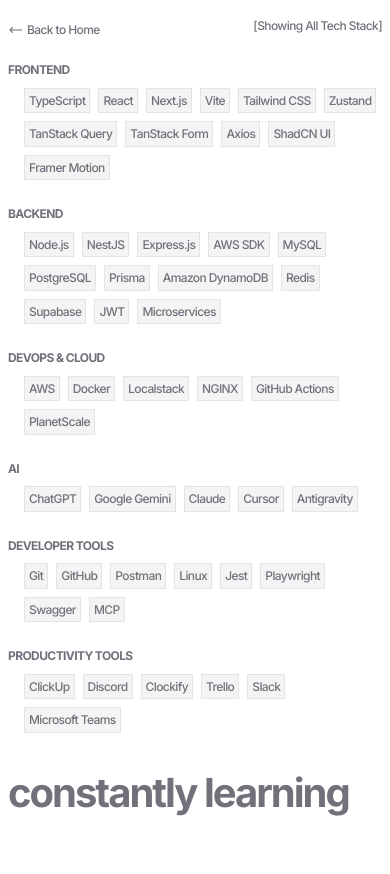
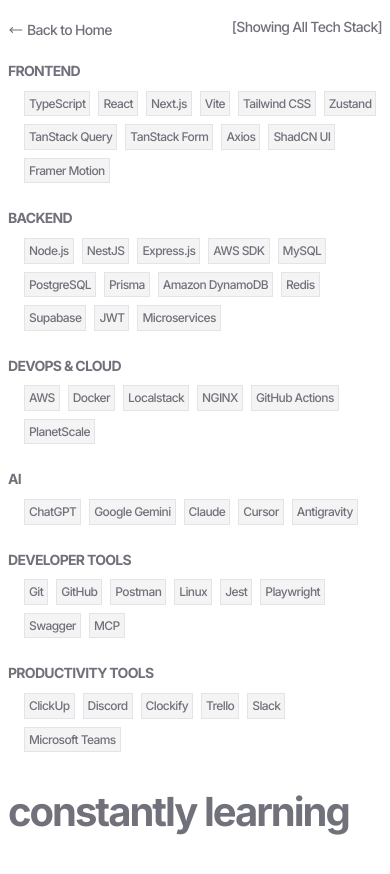
Before and after one commit to Stephen-Coloma/personal-website, a Next.js app: page /tech-stack in a window 390 px wide. Shown: the top 874 px of the page. Built offline with nearby package versions, Linux system fonts and the light colour scheme.

Commit message:
feat: fixed spacing and font size

```diff
--- a/app/globals.css
+++ b/app/globals.css
@@ -128,11 +128,11 @@
   }
 
   span {
-    @apply text-xs md:text-sm font-medium leading-relaxed tracking-tighter;
+    @apply text-sm font-medium leading-relaxed tracking-tighter;
   }
 
   button {
-    @apply text-xs md:text-sm font-medium leading-relaxed tracking-tighter;
+    @apply text-sm font-medium leading-relaxed tracking-tighter;
   }
 
   ::selection {
--- a/app/page.tsx
+++ b/app/page.tsx
@@ -15,10 +15,10 @@
         <Navigation />
       </div>
 
-      <main className="px-2 py-4 grid grid-cols-1 md:grid-cols-4 md:gap-4">
+      <main className="px-2 py-4 grid grid-cols-1 md:grid-cols-4 md:gap-6">
 
         {/* left side */}
-        <section className="flex flex-col h-auto md:h-[calc(100vh-8rem)] md:sticky md:top-4 gap-4">
+        <section className="flex flex-col h-auto md:h-[calc(100vh-8rem)] md:sticky md:top-4">
 
           <Profile />
 
@@ -34,7 +34,7 @@
         </section>
 
         {/* right side */}
-        <section className="col-span-1 md:col-span-3 space-y-8">
+        <section className="col-span-1 md:col-span-3 space-y-12">
           <About />
           <Experience />
           <Projects />
--- a/app/projects/page.tsx
+++ b/app/projects/page.tsx
@@ -9,7 +9,7 @@
   const allProjects = [...featuredProjects, ...otherProjects]
 
   return (
-    <div className="animate-enter-up px-2 py-4 space-y-2 md:space-y-0">
+    <div className="animate-enter-up px-2 py-4 space-y-2 md:space-y-2">
       <div className="w-full mb-4 flex justify-between">
         <Button
             variant="link"
--- a/components/footer.tsx
+++ b/components/footer.tsx
@@ -4,7 +4,7 @@
     return (
         <footer className="relative overflow-hidden">
             {/* Image container */}
-            <div className="relative w-full h-40 md:h-72">
+            <div className="relative w-full h-40 md:h-80">
                 <Image
                     src="/images/profile-photo.png"
                     alt="Footer background"
--- a/components/project-item.tsx
+++ b/components/project-item.tsx
@@ -74,7 +74,7 @@
                                 <MoveUpRight className="w-3 h-3" />
                             </a>
                         </TooltipTrigger>
-                        <TooltipContent className="px-3 py-1.5 text-xs font-medium">
+                        <TooltipContent className="px-3 py-1.5 text-sm font-medium">
                             visit {link}
                         </TooltipContent>
                     </Tooltip>
--- a/components/projects.tsx
+++ b/components/projects.tsx
@@ -21,7 +21,7 @@
         </Button>
       </div>
 
-      <div className="space-y-2 md:space-y-0">
+      <div className="space-y-2 md:space-y-2">
         {featuredProjects.map((project) => (
           <ProjectItem
             key={project.title}
--- a/components/resume-viewer.tsx
+++ b/components/resume-viewer.tsx
@@ -25,13 +25,13 @@
         <DialogHeader className="p-4 gap-4">
           <div className="flex items-center gap-2">
             <div className="bg-primary/10 p-2">
-              <span className="text-primary font-bold text-xs">PDF</span>
+              <span className="text-primary font-bold text-sm">PDF</span>
             </div>
             <div>
               <DialogTitle className="font-semibold tracking-tight">
                 stephen_coloma_resume.pdf
               </DialogTitle>
-              <p className="text-xs text-muted-foreground font-medium">Last updated: April 2026</p>
+              <p className="text-sm text-muted-foreground font-medium">Last updated: April 2026</p>
             </div>
           </div>
 
--- a/components/ui/button.tsx
+++ b/components/ui/button.tsx
@@ -5,7 +5,7 @@
 import { cn } from "@/lib/utils"
 
 const buttonVariants = cva(
-  "tracking-tighter group/button inline-flex shrink-0 items-center justify-center rounded-md border border-transparent bg-clip-padding text-xs/relaxed font-medium whitespace-nowrap transition-all outline-none select-none focus-visible:border-ring focus-visible:ring-2 focus-visible:ring-ring/30 active:not-aria-[haspopup]:translate-y-px disabled:pointer-events-none disabled:opacity-50 aria-invalid:border-destructive aria-invalid:ring-2 aria-invalid:ring-destructive/20 dark:aria-invalid:border-destructive/50 dark:aria-invalid:ring-destructive/40 [&_svg]:pointer-events-none [&_svg]:shrink-0 [&_svg:not([class*='size-'])]:size-4",
+  "tracking-tighter group/button inline-flex shrink-0 items-center justify-center rounded-md border border-transparent bg-clip-padding text-sm/relaxed font-medium whitespace-nowrap transition-all outline-none select-none focus-visible:border-ring focus-visible:ring-2 focus-visible:ring-ring/30 active:not-aria-[haspopup]:translate-y-px disabled:pointer-events-none disabled:opacity-50 aria-invalid:border-destructive aria-invalid:ring-2 aria-invalid:ring-destructive/20 dark:aria-invalid:border-destructive/50 dark:aria-invalid:ring-destructive/40 [&_svg]:pointer-events-none [&_svg]:shrink-0 [&_svg:not([class*='size-'])]:size-4",
   {
     variants: {
       variant: {
@@ -22,10 +22,10 @@
       },
       size: {
         default:
-          "h-7 gap-1 px-2 text-xs/relaxed has-data-[icon=inline-end]:pr-1.5 has-data-[icon=inline-start]:pl-1.5 [&_svg:not([class*='size-'])]:size-3.5",
+          "h-7 gap-1 px-2 text-sm/relaxed has-data-[icon=inline-end]:pr-1.5 has-data-[icon=inline-start]:pl-1.5 [&_svg:not([class*='size-'])]:size-3.5",
         xs: "h-5 gap-1 rounded-sm px-2 text-[0.625rem] has-data-[icon=inline-end]:pr-1.5 has-data-[icon=inline-start]:pl-1.5 [&_svg:not([class*='size-'])]:size-2.5",
-        sm: "h-6 gap-1 px-2 text-xs/relaxed has-data-[icon=inline-end]:pr-1.5 has-data-[icon=inline-start]:pl-1.5 [&_svg:not([class*='size-'])]:size-3",
-        lg: "h-8 gap-1 px-2.5 text-xs/relaxed has-data-[icon=inline-end]:pr-2 has-data-[icon=inline-start]:pl-2 [&_svg:not([class*='size-'])]:size-4",
+        sm: "h-6 gap-1 px-2 text-sm/relaxed has-data-[icon=inline-end]:pr-1.5 has-data-[icon=inline-start]:pl-1.5 [&_svg:not([class*='size-'])]:size-3",
+        lg: "h-8 gap-1 px-2.5 text-sm/relaxed has-data-[icon=inline-end]:pr-2 has-data-[icon=inline-start]:pl-2 [&_svg:not([class*='size-'])]:size-4",
         icon: "size-7 [&_svg:not([class*='size-'])]:size-3.5",
         "icon-xs": "size-5 rounded-sm [&_svg:not([class*='size-'])]:size-2.5",
         "icon-sm": "size-6 [&_svg:not([class*='size-'])]:size-3",
--- a/components/ui/dialog.tsx
+++ b/components/ui/dialog.tsx
@@ -61,7 +61,7 @@
       <DialogPrimitive.Content
         data-slot="dialog-content"
         className={cn(
-          "fixed top-1/2 left-1/2 z-50 grid w-full max-w-[calc(100%-2rem)] -translate-x-1/2 -translate-y-1/2 gap-4 rounded-xl bg-popover p-4 text-xs/relaxed text-popover-foreground ring-1 ring-foreground/10 duration-100 outline-none sm:max-w-sm data-open:animate-in data-open:fade-in-0 data-open:zoom-in-95 data-closed:animate-out data-closed:fade-out-0 data-closed:zoom-out-95",
+          "fixed top-1/2 left-1/2 z-50 grid w-full max-w-[calc(100%-2rem)] -translate-x-1/2 -translate-y-1/2 gap-4 rounded-xl bg-popover p-4 text-sm/relaxed text-popover-foreground ring-1 ring-foreground/10 duration-100 outline-none sm:max-w-sm data-open:animate-in data-open:fade-in-0 data-open:zoom-in-95 data-closed:animate-out data-closed:fade-out-0 data-closed:zoom-out-95",
           className
         )}
         {...props}
@@ -143,7 +143,7 @@
     <DialogPrimitive.Description
       data-slot="dialog-description"
       className={cn(
-        "text-xs/relaxed text-muted-foreground *:[a]:underline *:[a]:underline-offset-3 *:[a]:hover:text-foreground",
+        "text-sm/relaxed text-muted-foreground *:[a]:underline *:[a]:underline-offset-3 *:[a]:hover:text-foreground",
         className
       )}
       {...props}
--- a/components/ui/tooltip.tsx
+++ b/components/ui/tooltip.tsx
@@ -42,7 +42,7 @@
         data-slot="tooltip-content"
         sideOffset={sideOffset}
         className={cn(
-          "z-50 inline-flex w-fit max-w-xs origin-(--radix-tooltip-content-transform-origin) items-center gap-1.5 rounded-md bg-foreground px-3 py-1.5 text-xs text-background has-data-[slot=kbd]:pr-1.5 data-[side=bottom]:slide-in-from-top-2 data-[side=left]:slide-in-from-right-2 data-[side=right]:slide-in-from-left-2 data-[side=top]:slide-in-from-bottom-2 **:data-[slot=kbd]:relative **:data-[slot=kbd]:isolate **:data-[slot=kbd]:z-50 **:data-[slot=kbd]:rounded-sm data-[state=delayed-open]:animate-in data-[state=delayed-open]:fade-in-0 data-[state=delayed-open]:zoom-in-95 data-open:animate-in data-open:fade-in-0 data-open:zoom-in-95 data-closed:animate-out data-closed:fade-out-0 data-closed:zoom-out-95",
+          "z-50 inline-flex w-fit max-w-xs origin-(--radix-tooltip-content-transform-origin) items-center gap-1.5 rounded-md bg-foreground px-3 py-1.5 text-sm text-background has-data-[slot=kbd]:pr-1.5 data-[side=bottom]:slide-in-from-top-2 data-[side=left]:slide-in-from-right-2 data-[side=right]:slide-in-from-left-2 data-[side=top]:slide-in-from-bottom-2 **:data-[slot=kbd]:relative **:data-[slot=kbd]:isolate **:data-[slot=kbd]:z-50 **:data-[slot=kbd]:rounded-sm data-[state=delayed-open]:animate-in data-[state=delayed-open]:fade-in-0 data-[state=delayed-open]:zoom-in-95 data-open:animate-in data-open:fade-in-0 data-open:zoom-in-95 data-closed:animate-out data-closed:fade-out-0 data-closed:zoom-out-95",
           className
         )}
         {...props}
--- a/data/techstack-data.ts
+++ b/data/techstack-data.ts
@@ -10,7 +10,7 @@
   },
   {
     label: "Backend",
-    items: ["Node.js", "NestJS", "AWS SDK", "MySQL", "PostgreSQL", "Prisma", "Amazon DynamoDB", "Redis", "Supabase"],
+    items: ["Node.js", "NestJS", "AWS SDK", "PostgreSQL", "Amazon DynamoDB", "Redis", "Supabase", "Google Gemini", "Claude", "ChatGPT", "Cursor", "Antigravity"],
   },
   {
     label: "DevOps & Cloud",
```
